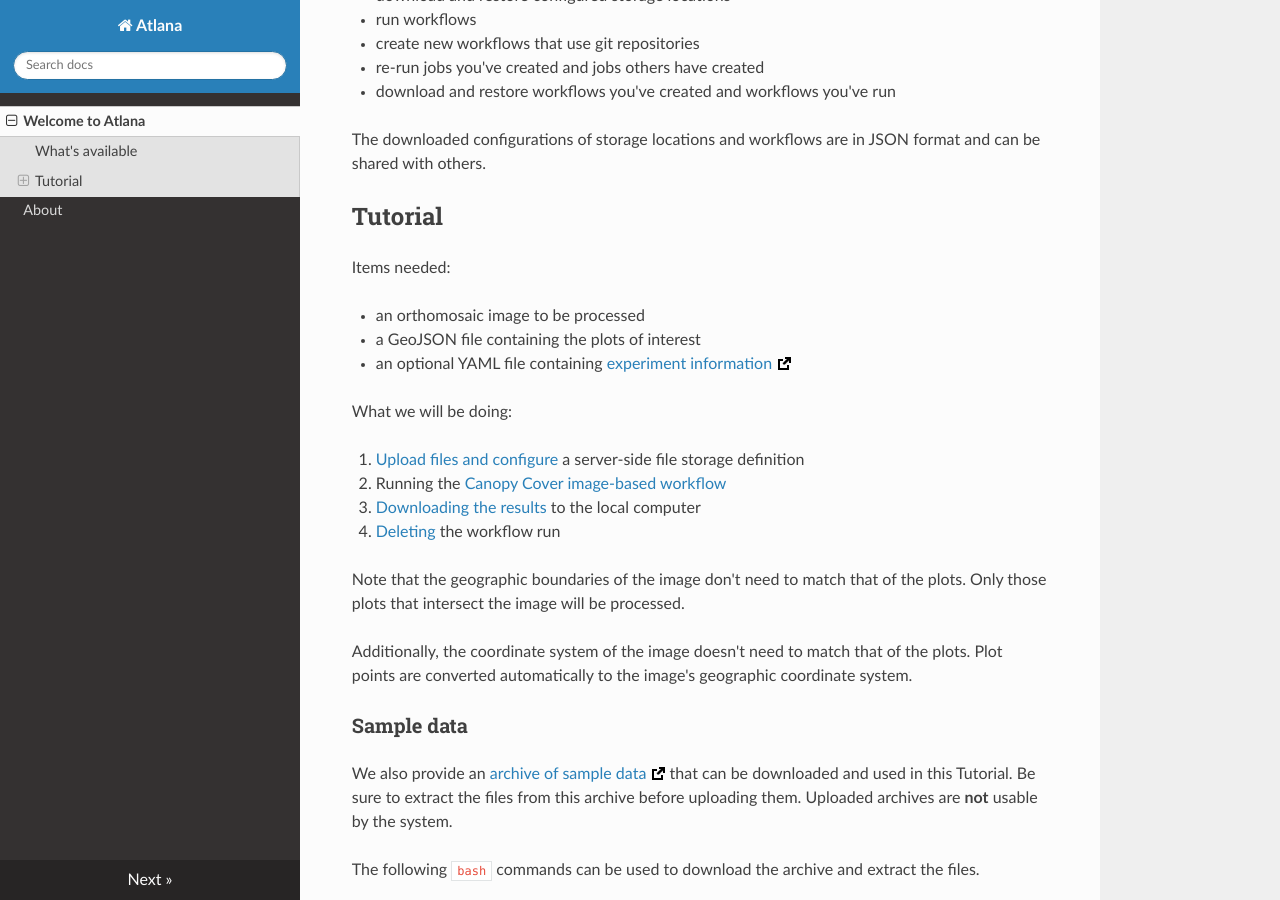
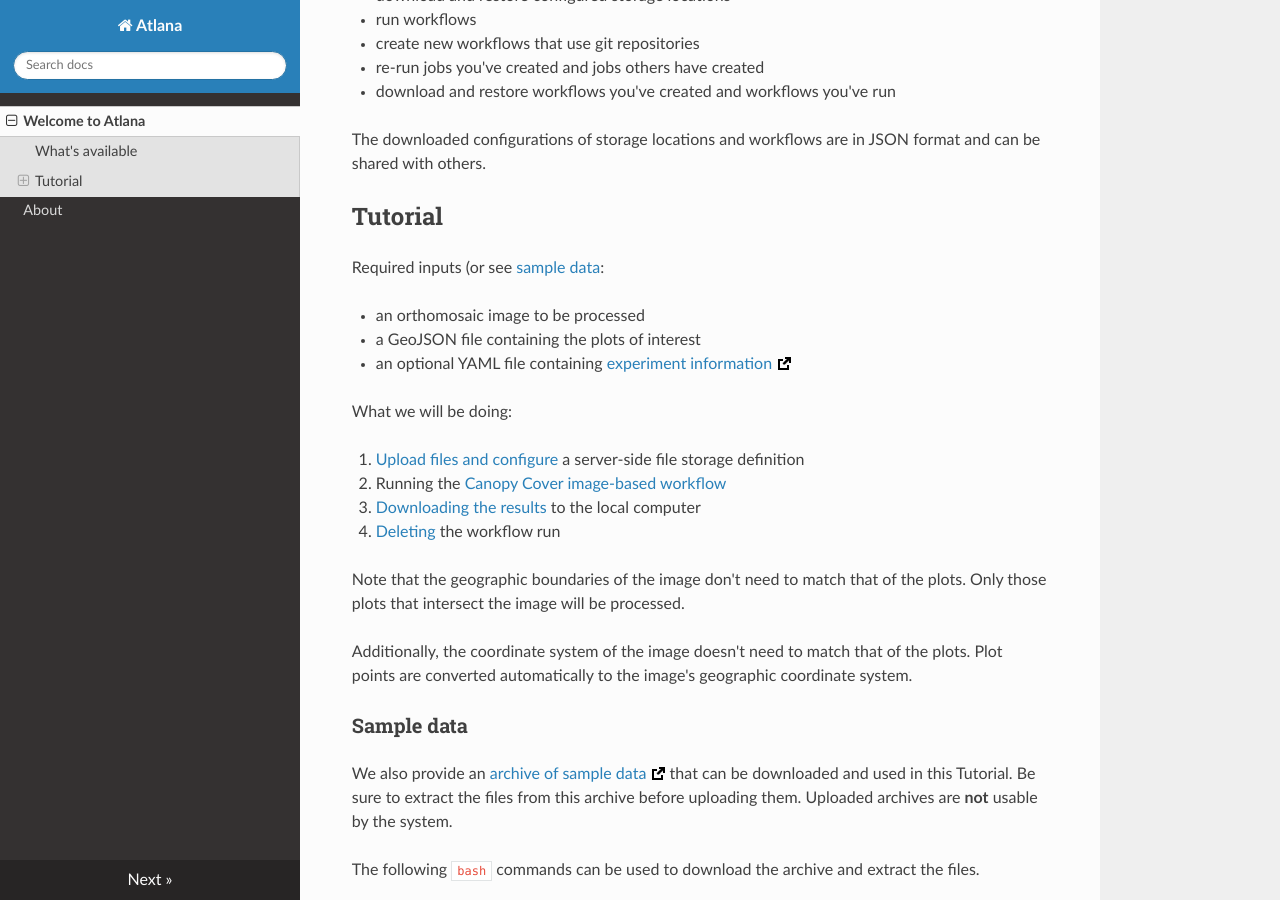
Before and after one commit to AgPipeline/Atlana, an MkDocs documentation site: the page built from docs/index.md, in a window 1280 px wide and 900 px high, scrolled down 376 px. Built offline with MkDocs 1.6.1, drawn with Linux system fonts in a browser that asks for light colours; nearby versions of some CDN libraries.

Commit message:
Update docs/index.md
Co-authored-by: David LeBauer <dlebauer@arizona.edu>

```diff
--- a/docs/index.md
+++ b/docs/index.md
@@ -17,7 +17,8 @@
 The downloaded configurations of storage locations and workflows are in JSON format and can be shared with others.
 
 ## Tutorial
-Items needed:
+
+Required inputs (or see [sample data](#sample-data):
 
 - an orthomosaic image to be processed
 - a GeoJSON file containing the plots of interest
```
